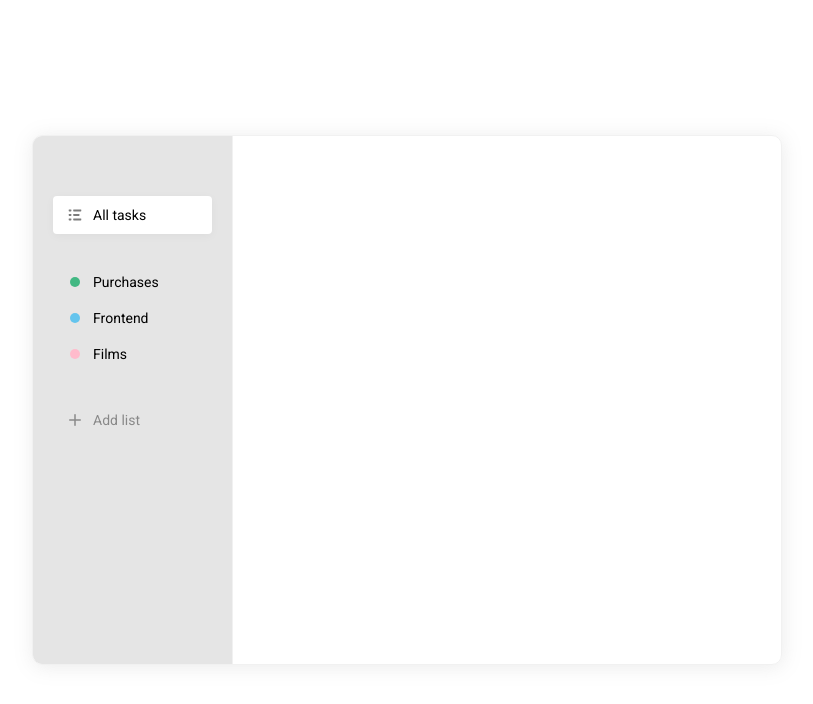
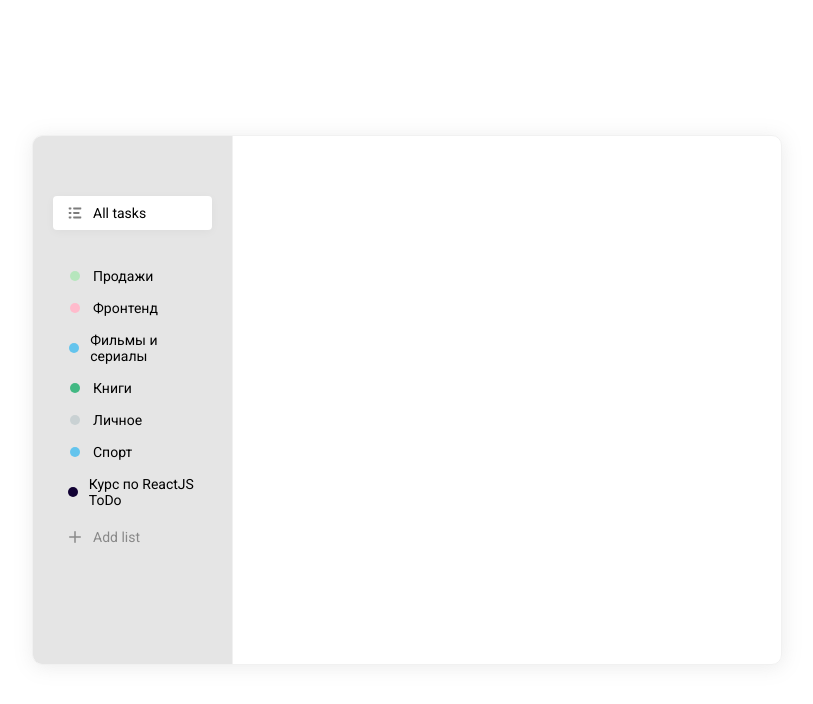
Before and after one commit to RaymonLewis/todo_app, a React (Create React App) app: page / in a window 1280 px wide. Shown: the top 704 px of the page, without its empty margins (233-1046 px from the left). Built offline with nearby package versions, Linux system fonts and the light colour scheme.

Commit message:
Use the data source, create utility func for colors

```diff
--- a/src/App.js
+++ b/src/App.js
@@ -1,7 +1,7 @@
 import React from 'react';
 import List from './components/List/List';
 import AddList from './components/AddList/AddList';
-import {colors} from './assets/db.json';
+import {colors, lists} from './assets/db.json';
 
 function App() {
   return (
@@ -18,22 +18,7 @@ function App() {
               isActive: true
             }
           ]}/>
-        <List items = {
-          [
-            {
-              color: 'green',
-              name: 'Purchases'
-            },
-            {
-              color: 'blue',
-              name: 'Frontend'
-            },
-            {
-              color: 'pink',
-              name: 'Films'
-            }
-          ]} isRemovable
-        />
+        <List items= {lists} marginRemoved/>
         <AddList colors={colors}/>
       </div>
       <div className="todo__tasks">
--- a/src/components/Badge/Badje.jsx
+++ b/src/components/Badge/Badje.jsx
@@ -1,9 +1,11 @@
 import React from 'react';
 import classNames from 'classnames';
+import colorName from '../../utilities/colorName';
 
 import './badge.scss';
 
-export default function Badje({ color, size, isActive }) {
+export default function Badje({ colorID, size, isActive }) {
+  const color = colorName(colorID);
   const badgeClass = classNames({
     'badge': true,
     [`badge--color-${color}`]: color,
--- a/src/components/ColorsPallete/ColorsPallete.jsx
+++ b/src/components/ColorsPallete/ColorsPallete.jsx
@@ -7,11 +7,11 @@ export default function ColorsPallete({ colors }) {
   const [listColor, setListColor] = useState(colors[0].id);
 
   const colorsPallete = colors.map((color) => {
-    const {name,hex,id} = color;
+    const {hex,id} = color;
     return(
       <li key={`${hex}`} onClick={() => setListColor(id)}>
         <Badje
-        color={name}
+        colorID={id}
         size= 'big'
         isActive= {listColor === id ? true : false} />
       </li>
--- a/src/components/List/List.jsx
+++ b/src/components/List/List.jsx
@@ -5,9 +5,9 @@ import Badge from '../Badge/Badje';
 import "./list.scss";
 //redone the removable logic using scss. We can just do not show the delete button for the 1st element
 const List = ({ items, isRemovable, onClick, marginRemoved }) => {
-  const listItem = items.map(({ icon, name, color, isActive, className}, i) =>
+  const listItem = items.map(({ icon, name, colorId, isActive, className}, i) =>
         <li key = {i} className={classNames({'active' : isActive}, className)}>
-          <i>{icon ? icon : <Badge color={color} />}</i>
+          <i>{icon ? icon : <Badge colorID={colorId} />}</i>
           <span>{name}</span>
         </li>
   );
--- a/src/components/List/list.scss
+++ b/src/components/List/list.scss
@@ -16,7 +16,7 @@
   li {
     display: flex;
     align-items: center;
-    padding: 10px 12px;
+    padding: 8px 12px;
     cursor: pointer;
 
     &.active {
--- /dev/null
+++ b/src/utilities/colorName.js
@@ -0,0 +1,32 @@
+export default function colorName(colorID) {
+  let colorName = '';
+  switch (colorID) {
+    case 1:
+      colorName = 'grey';
+      break;
+    case 2:
+      colorName = 'green';
+      break;
+    case 3:
+      colorName = 'blue';
+      break;
+    case 4:
+      colorName = 'pink';
+      break;
+    case 5:
+      colorName = 'lime';
+      break;
+    case 6:
+      colorName = 'purple';
+      break;
+    case 7:
+      colorName = 'black';
+      break;
+    case 8:
+      colorName = 'red';
+      break;
+      default:
+        return '';
+  }
+  return colorName;
+}
```
Also changed, not shown: src/shit.jsx (added).
